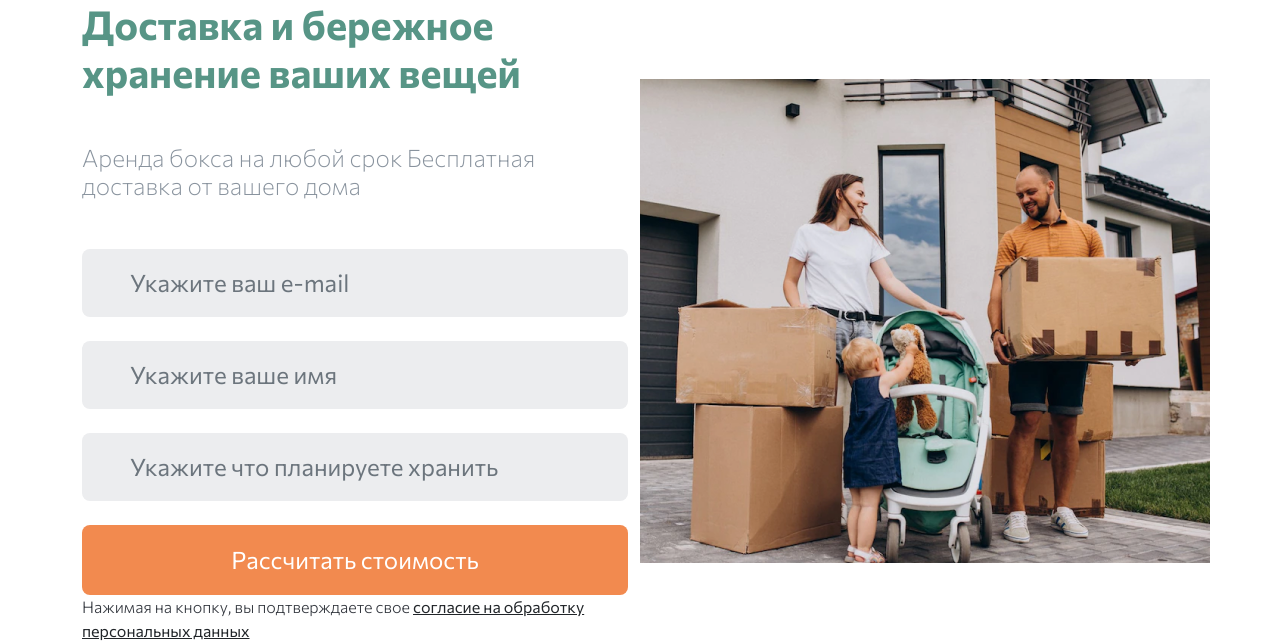
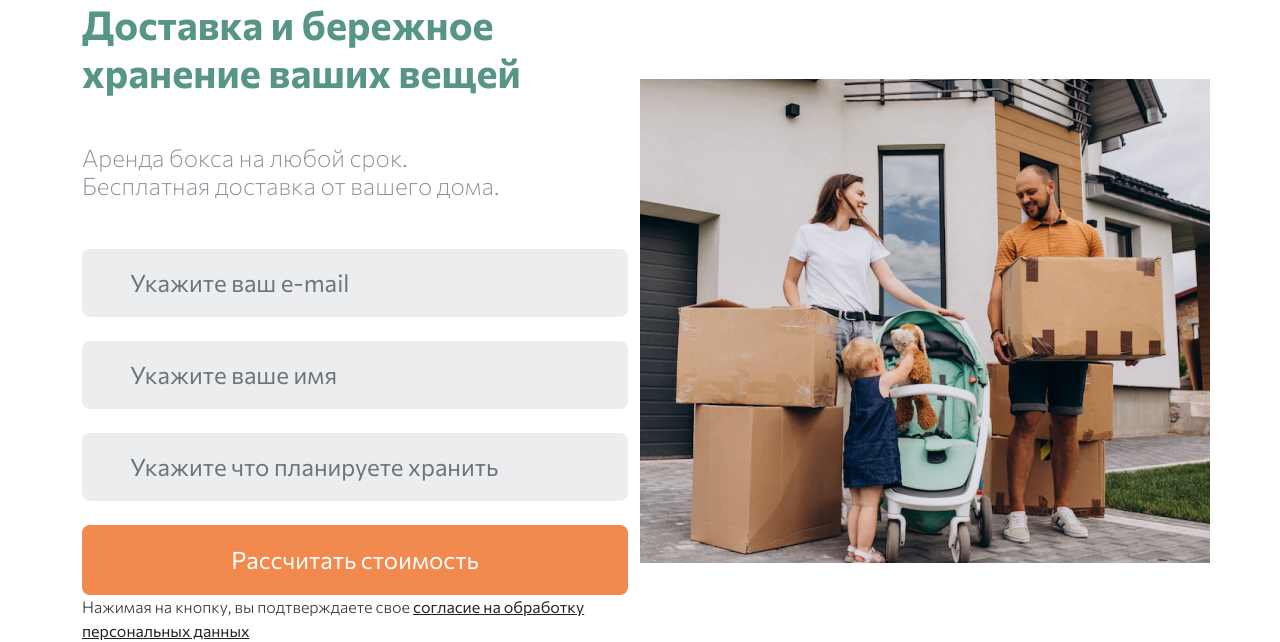
Before and after one commit to mavel-x/SelfStorage, a Django app: page / in a window 1280 px wide. Shown: the part 162-804 px from the top of the page. Run offline with Django 4.2, Linux system fonts and the light colour scheme; parts of the project's set-up code (start-up, migrations or seed data) failed here and were passed over; some libraries are stand-ins or nearby versions.

Commit message:
Updated template calculation.html

```diff
--- a/templates/calculation.html
+++ b/templates/calculation.html
@@ -2,27 +2,22 @@
     <article class="row">
         <div class="col-12 col-lg-6 mb-3 mb-lg-0">
             <h1 class="fw-bold SelfStorage_green mb-5">Доставка и бережное хранение ваших вещей</h1>
-            <h4 class="fw-lighter SelfStorage_grey mb-5">Аренда бокса на любой срок Бесплатная доставка от вашего дома </h4>
+            <h4 class="fw-lighter SelfStorage_grey mb-5">Аренда бокса на любой срок.<br>Бесплатная доставка от вашего дома.</h4>
 
-            <div id="lead-block">
-                <p id="lead-error" class="fw-bold SelfStorage_red"> </p>
-
-                <form id="lead-form" method="get">
+            <form id="lead-form" method="post">
                 {% csrf_token %}
-                    <p id="lead-error-email" class="fw-bold SelfStorage_red"> </p>
+                <div id="lead-error-email" class="fw-bold errorlist"> </div>
                 <input id="lead-form-email" type="email" required class="form-control border-8 mb-4 py-3 px-5 border-0 fs_24 SelfStorage__bg_lightgrey" placeholder="Укажите ваш e-mail">
 
-                    <p id="lead-error-name" class="fw-bold SelfStorage_red"> </p>
+                <div id="lead-error-name" class="fw-bold errorlist"> </div>
                 <input id="lead-form-name" type="text" class="form-control border-8 mb-4 py-3 px-5 border-0 fs_24 SelfStorage__bg_lightgrey" placeholder="Укажите ваше имя">
 
-                    <p id="lead-error-description" class="fw-bold SelfStorage_red"> </p>
+                <div id="lead-error-description" class="fw-bold errorlist"> </div>
                 <input id="lead-form-description" type="text" class="form-control border-8 mb-4 py-3 px-5 border-0 fs_24 SelfStorage__bg_lightgrey" placeholder="Укажите что планируете хранить">
 
                 <button type="submit"  class="btn border-8 py-3 px-5 w-100 text-white fs_24 SelfStorage__bg_orange SelfStorage__btn2_orange">Рассчитать стоимость</button>
                 <span class="text-center fw-light">Нажимая на кнопку, вы подтверждаете свое <a href="#" class="link-dark">согласие на обработку персональных данных</a></span>
             </form>
         </div>
-
-        </div>
         <div class="col-12 col-lg-6 SelfStorage__img"></div>
     </article>
```
Lines whose indentation alone changed are shown as unchanged.
